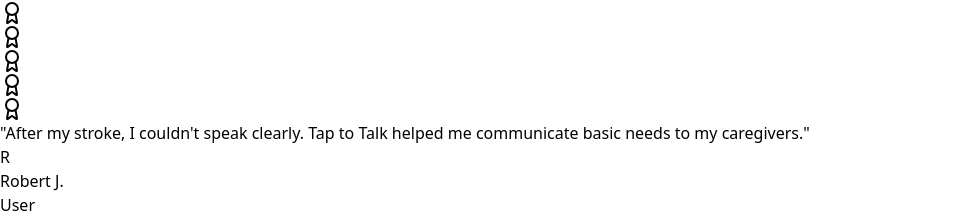
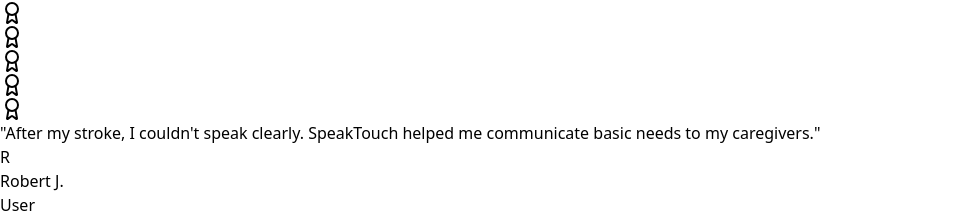
Before and after one commit to yanis-meziane/SpeakTouch, a React (Vite) app: page / in a window 1280 px wide. Shown: the part 1709-1922 px from the top of the page, without its empty margins (0-957 px from the left). Built offline with nearby package versions, Linux system fonts and the light colour scheme.

Commit message:
update text in App.jsx

```diff
--- a/src/App.jsx
+++ b/src/App.jsx
@@ -96,7 +96,7 @@
     },
     {
       quote:
-        "After my stroke, I couldn't speak clearly. Tap to Talk helped me communicate basic needs to my caregivers.",
+        "After my stroke, I couldn't speak clearly. SpeakTouch helped me communicate basic needs to my caregivers.",
       author: "Robert J.",
       role: "User",
     },
```
